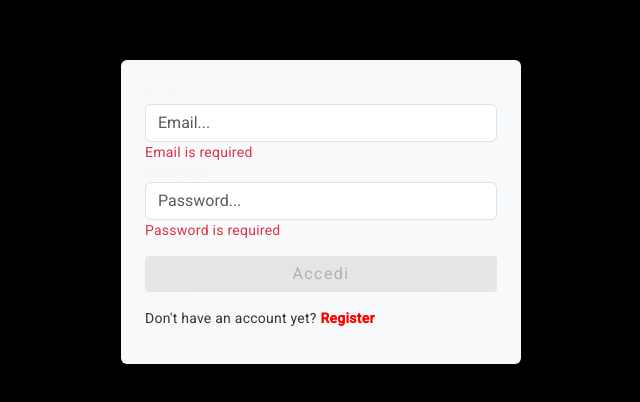
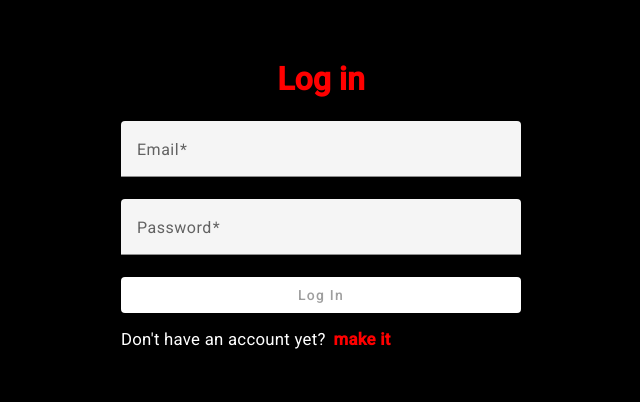
Before and after one commit to RickRaf/labTv, an Angular app: page /login in a window 1280 px wide. Shown: the part 180-582 px from the top of the page, without its empty margins (319-959 px from the left). Built offline with nearby package versions, Linux system fonts and the light colour scheme.

Commit message:
fine dei form 04/01/2024

```diff
--- a/src/app/components/login/login.component.css
+++ b/src/app/components/login/login.component.css
@@ -1,4 +1,23 @@
-.register-link {
-  margin-top: 10px;
-  color: #333;
+h1 {
+  color: red;
+  font-weight: bold;
+  margin-bottom: 2%;
+  font-size: xx-large;
 }
+
+p {
+  font-size: larger;
+  color: white;
+  margin-top: 4%;
+}
+
+p a {
+  font-weight: bold;
+  color: red;
+  text-decoration: none;
+  margin-left: 2%;
+}
+
+p a:hover {
+  text-decoration: underline;
+}
--- a/src/app/components/login/login.component.html
+++ b/src/app/components/login/login.component.html
@@ -1,63 +1,53 @@
-<div class="container d-flex justify-content-center align-items-center vh-100">
-  <form #laForm="ngForm" class="auth p-4 rounded bg-light" (ngSubmit)="login()">
-    <div class="form-group">
-      <label for="email">Email</label>
+<div class="center-screen">
+  <h1>Log in</h1>
+  <form #laForm="ngForm" class="auth" (ngSubmit)="login()">
+    <mat-form-field appearance="fill">
+      <mat-label>Email</mat-label>
       <input
         #emailInput="ngModel"
-        class="form-control"
+        matInput
         type="email"
-        id="email"
         name="email"
         [(ngModel)]="model.email"
         placeholder="Email..."
         required
         pattern="[a-z0-9!#$%&'*+/=?^_`{|}~-]+(?:\.[a-z0-9!#$%&'*+/=?^_`{|}~-]+)*@(?:[a-z0-9](?:[a-z0-9-]*[a-z0-9])?\.)+[a-z0-9](?:[a-z0-9-]*[a-z0-9])?"
       />
-      <div
-        *ngIf="
-          emailInput.hasError('required') || emailInput.hasError('pattern')
-        "
-        class="text-danger"
+      <mat-error *ngIf="emailInput.hasError('required')"
+        >E-mail is required</mat-error
       >
-        {{
-          emailInput.hasError("required")
-            ? "Email is required"
-            : "Invalid email format"
-        }}
-      </div>
-    </div>
-    <div class="form-group">
-      <label for="password">Password</label>
+      <mat-error *ngIf="emailInput.hasError('pattern')"
+        >Invalid e-mail format</mat-error
+      >
+    </mat-form-field>
+
+    <mat-form-field appearance="fill">
+      <mat-label>Password</mat-label>
       <input
         #passwordInput="ngModel"
-        class="form-control"
+        matInput
         type="password"
-        id="password"
         name="password"
         [(ngModel)]="model.password"
         placeholder="Password..."
         required
       />
-      <div *ngIf="passwordInput.hasError('required')" class="text-danger">
-        Password is required
-      </div>
-    </div>
+      <mat-error *ngIf="passwordInput.hasError('required')"
+        >Password is required</mat-error
+      >
+    </mat-form-field>
+
     <button
       mat-raised-button
-      class="btn btn-primary mt-3"
+      color="warn"
       type="submit"
       [disabled]="laForm.form.invalid"
+      [style.background-color]="laForm.form.invalid ? 'white' : ''"
     >
-      Accedi
+      Log In
     </button>
-    <p class="register-link mt-3">
-      Don't have an account yet?
-      <a
-        href="/registrazione"
-        style="color: red; text-decoration: none; font-weight: bold"
-        >Register</a
-      >
-    </p>
-    <div *ngIf="errorMessage" class="text-danger mt-3">{{ errorMessage }}</div>
+
+    <mat-error *ngIf="errorMessage">{{ errorMessage }}</mat-error>
+    <p>Don't have an account yet?<a href="/register">make it</a></p>
   </form>
 </div>
--- a/src/app/components/register/register.component.css
+++ b/src/app/components/register/register.component.css
@@ -0,0 +1,26 @@
+h1 {
+  color: red;
+  font-weight: bold;
+  margin-bottom: 2%;
+  font-size: xx-large;
+}
+
+p {
+  font-size: larger;
+  color: white;
+  margin-top: 4%;
+  text-align: center;
+}
+
+p a {
+  display: inline-block;
+  font-weight: bold;
+  color: red;
+  text-decoration: none;
+  text-align: center;
+  width: 100%;
+}
+
+p a:hover {
+  text-decoration: underline;
+}
--- a/src/app/components/register/register.component.html
+++ b/src/app/components/register/register.component.html
@@ -1,18 +1,19 @@
-<!-- <div class="center-screen">
+<div class="center-screen">
+  <h1>Create an account</h1>
   <form #laForm="ngForm" class="auth" (ngSubmit)="register()">
     <mat-form-field appearance="fill">
-      <mat-label>Nome</mat-label>
+      <mat-label>Name</mat-label>
       <input
         #nameInput="ngModel"
         matInput
         type="text"
         name="name"
         [(ngModel)]="model.name"
-        placeholder="Nome..."
+        placeholder="Name..."
         required
       />
       <mat-error *ngIf="nameInput.hasError('required')"
-        >Nome obbligatorio</mat-error
+        >Name is required</mat-error
       >
     </mat-form-field>
     <mat-form-field appearance="fill">
@@ -28,10 +29,10 @@
         pattern="[a-z0-9!#$%&'*+/=?^_`{|}~-]+(?:\.[a-z0-9!#$%&'*+/=?^_`{|}~-]+)*@(?:[a-z0-9](?:[a-z0-9-]*[a-z0-9])?\.)+[a-z0-9](?:[a-z0-9-]*[a-z0-9])?"
       />
       <mat-error *ngIf="emailInput.hasError('required')"
-        >E-mail obbligatoria</mat-error
+        >E-mail is required</mat-error
       >
       <mat-error *ngIf="emailInput.hasError('pattern')"
-        >E-mail non valida</mat-error
+        >Invalid e-mail format</mat-error
       >
     </mat-form-field>
     <mat-form-field appearance="fill">
@@ -46,87 +47,19 @@
         required
       />
       <mat-error *ngIf="passwordInput.hasError('required')"
-        >Password obbligatoria</mat-error
+        >Password is required</mat-error
       >
     </mat-form-field>
     <button
       mat-raised-button
-      color="primary"
+      color="warn"
       type="submit"
       [disabled]="laForm.form.invalid"
+      [style.background-color]="laForm.form.invalid ? 'white' : ''"
     >
       Entra
     </button>
     <mat-error *ngIf="errorMessage">{{ errorMessage }}</mat-error>
   </form>
-</div> -->
-
-<div class="container d-flex justify-content-center align-items-center vh-100">
-  <form
-    #laForm="ngForm"
-    class="auth p-4 rounded bg-light"
-    (ngSubmit)="register()"
-  >
-    <div class="form-group">
-      <label for="name">Nome</label>
-      <input
-        #nameInput="ngModel"
-        class="form-control"
-        type="text"
-        id="name"
-        name="name"
-        [(ngModel)]="model.name"
-        placeholder="Nome..."
-        required
-      />
-      <div *ngIf="nameInput.hasError('required')" class="text-danger">
-        Nome obbligatorio
-      </div>
-    </div>
-    <div class="form-group">
-      <label for="email">E-mail</label>
-      <input
-        #emailInput="ngModel"
-        class="form-control"
-        type="email"
-        id="email"
-        name="email"
-        [(ngModel)]="model.email"
-        placeholder="E-mail..."
-        required
-        pattern="[a-z0-9!#$%&'*+/=?^_`{|}~-]+(?:\.[a-z0-9!#$%&'*+/=?^_`{|}~-]+)*@(?:[a-z0-9](?:[a-z0-9-]*[a-z0-9])?\.)+[a-z0-9](?:[a-z0-9-]*[a-z0-9])?"
-      />
-      <div *ngIf="emailInput.hasError('required')" class="text-danger">
-        E-mail obbligatoria
-      </div>
-      <div *ngIf="emailInput.hasError('pattern')" class="text-danger">
-        E-mail non valida
-      </div>
-    </div>
-    <div class="form-group">
-      <label for="password">Password</label>
-      <input
-        #passwordInput="ngModel"
-        class="form-control"
-        type="password"
-        id="password"
-        name="password"
-        [(ngModel)]="model.password"
-        placeholder="Password..."
-        required
-      />
-      <div *ngIf="passwordInput.hasError('required')" class="text-danger">
-        Password obbligatoria
-      </div>
-    </div>
-    <button
-      mat-raised-button
-      class="btn btn-primary"
-      type="submit"
-      [disabled]="laForm.form.invalid"
-    >
-      Registrati
-    </button>
-    <div *ngIf="errorMessage" class="text-danger">{{ errorMessage }}</div>
-  </form>
+  <p>Do you already have an account? <br /><a href="/login">Log in</a></p>
 </div>
```
